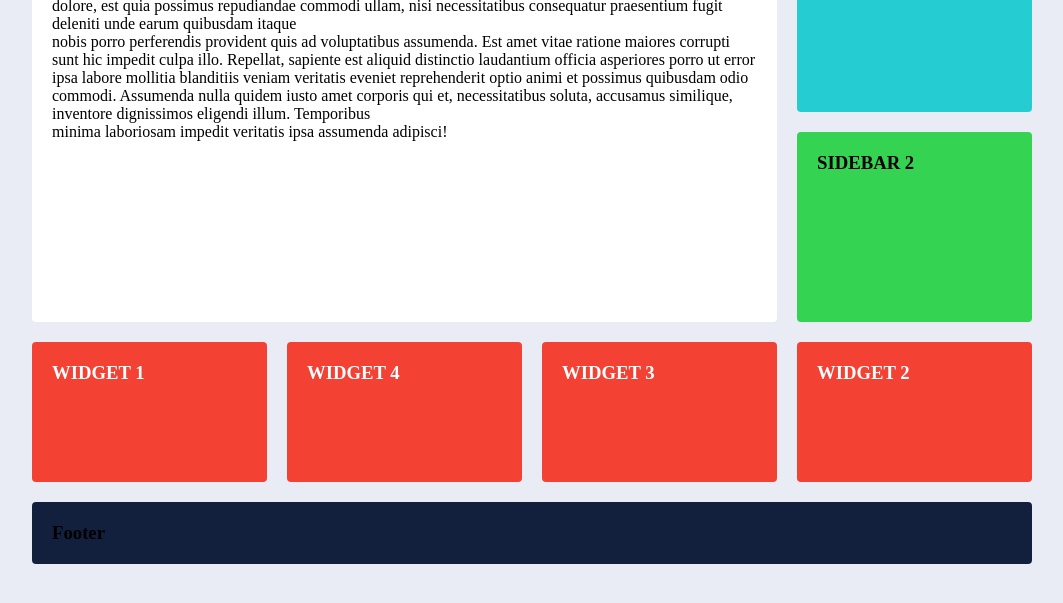
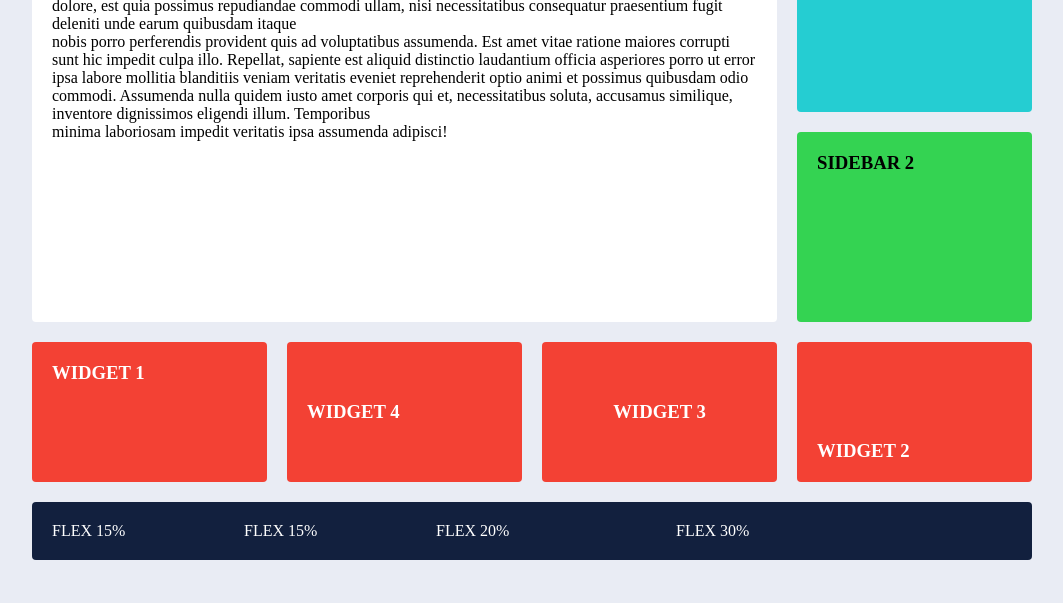
Before and after one commit to HeraldCNP/cssGridPractica, a plain HTML site: page index.html in a window 1280 px wide. Shown: the part 185-788 px from the top of the page, without its empty margins (108-1171 px from the left). Drawn offline with Linux system fonts and the light colour scheme.

Commit message:
commit 1

```diff
--- a/css/grid2.css
+++ b/css/grid2.css
@@ -68,18 +68,57 @@ body {
 
 .widget-1 {
     grid-area: widget-1;
+    display: flex;
+    align-items: flex-start;
 }
 
 .widget-2 {
     grid-area: widget-2;
+    display: flex;
+    align-items: flex-end;
 }
 
 .widget-3 {
     grid-area: widget-3;
+    display: flex;
+    align-items: center;
+    justify-content: center;
 }
 
 .widget-4 {
     grid-area: widget-4;
+    display: flex;
+    align-items: center;
+}
+
+.flexbox{
+    border-radius: 4px;
+    display: flex;
+    justify-content: space-between;
+}
+
+.flex1{
+    background: #12203e;
+    color: white;
+    flex: 15%;
+}
+
+.flex2{
+    background: #12203e;
+    color: white;
+    flex: 15%;
+}
+
+.flex3{
+    background: #12203e;
+    color: white;
+    flex: 20%;
+}
+
+.flex4{
+    background: #12203e;
+    color: white;
+    flex: 30%;
 }
 
 .footer {
--- a/index.html
+++ b/index.html
@@ -43,10 +43,16 @@
         <div class="widget-4">
             <h3>WIDGET 4</h3>
         </div>
+
         <footer class="footer">
-            <h3>Footer</h3>
+         <!--   <h3>Footer</h3> -->
+            <div class="flexbox">
+                <div class="flex1">FLEX 15%</div>
+                <div class="flex2">FLEX 15%</div>
+                <div class="flex3">FLEX 20%</div>
+                <div class="flex4">FLEX 30%</div>
+            </div>
         </footer>
     </div>
 </body>
-
 </html>
```
